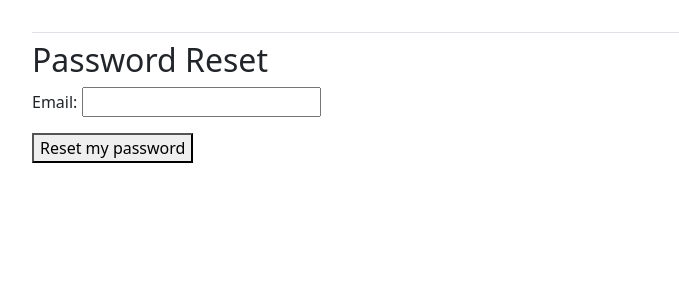
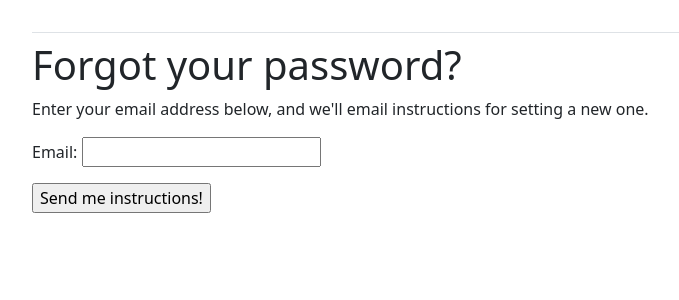
Before and after one commit to Ajifowobajeisaac/recipe_log, a Django app: a page that uses accounts/templates/registration/password_reset_form.html in a window 1280 px wide. Shown: the part 58-358 px from the top of the page, without its empty margins (50-729 px from the left). Run offline with Django 4.2, Linux system fonts and the light colour scheme; some libraries are stand-ins or nearby versions.

Commit message:
changed email reset template

```diff
--- a/accounts/templates/registration/password_reset_form.html
+++ b/accounts/templates/registration/password_reset_form.html
@@ -1,10 +1,14 @@
 {% extends 'recipe_log/base.html' %}
 
+{% block title %}Forgot Your Password?{% endblock %}
+
 {% block content %}
-  <h2>Password Reset</h2>
-  <form method="post">
+  <h1>Forgot your password?</h1>
+  <p>Enter your email address below, and we'll email instructions for setting a new one.</p>
+
+  <form method="POST">
     {% csrf_token %}
     {{ form.as_p }}
-    <button type="submit">Reset my password</button>
+    <input type="submit" value="Send me instructions!">
   </form>
 {% endblock %}
```
